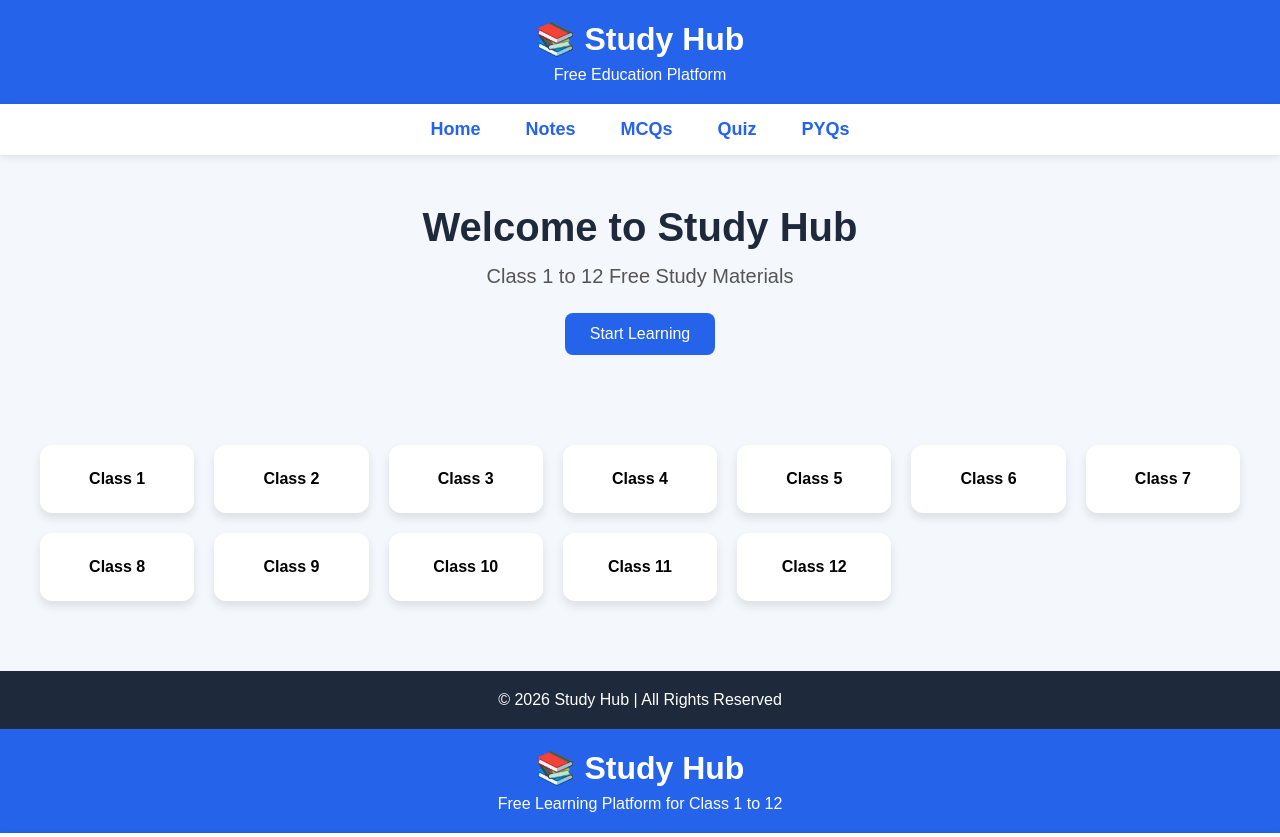
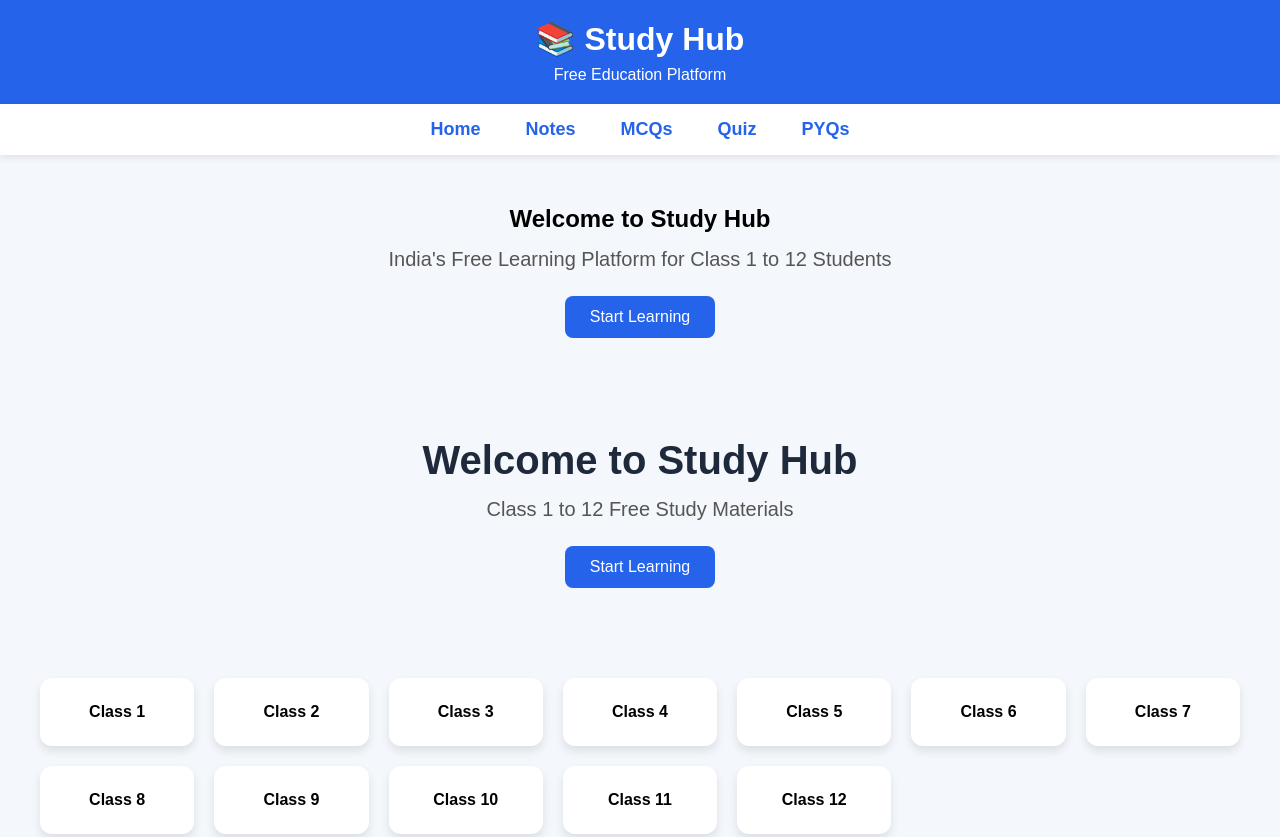
Before and after one commit to kawanish892-svg/Study-Hub, a plain HTML site: page index.html in a window 1280 px wide. Shown: the top 837 px of the page. Drawn offline with Linux system fonts and the light colour scheme.

Commit message:
Add hero section with welcome message and button

```diff
--- a/index.html
+++ b/index.html
@@ -110,6 +110,11 @@ margin-top:30px;
 <a href="#">Quiz</a>
 <a href="#">PYQs</a>
 </nav>
+  <section class="hero">
+    <h2>Welcome to Study Hub</h2>
+    <p>India's Free Learning Platform for Class 1 to 12 Students</p>
+    <a href="#" class="btn">Start Learning</a>
+</section>
 
 <section class="hero">
 <h1>Welcome to Study Hub</h1>
```
